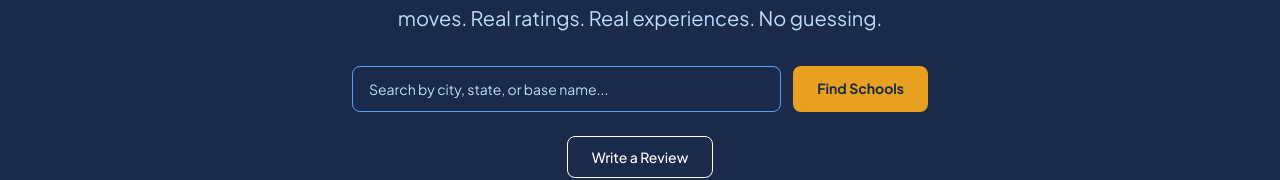
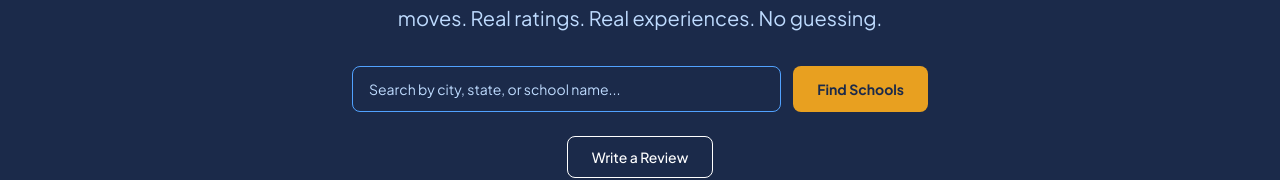
Before and after one commit to DTSmith49/pcs-military-app, a Next.js app: page / in a window 1280 px wide. Shown: the part 424-604 px from the top of the page. Built offline with nearby package versions, Linux system fonts and the light colour scheme; no server answers.

Commit message:
feat: wire up homepage hero search to /schools?q=

```diff
--- a/app/page.tsx
+++ b/app/page.tsx
@@ -1,7 +1,7 @@
 // app/page.tsx
 import Link from "next/link";
+import HeroSearch from "@/components/HeroSearch";
 import {
-  Search,
   BookOpen,
   PenLine,
   GraduationCap,
@@ -13,28 +13,26 @@ import {
   Trophy,
   Banknote,
   Timer,
+  Search,
 } from "lucide-react";
 
-// CHANGE 4: Replaced emoji with Lucide SVG icons throughout all three data arrays
-
 const stats = [
-  { icon: <Trophy size={24} strokeWidth={1.5} />, iconLabel: "School building", value: "Be First", label: "Rate Your School" },
-  { icon: <Banknote size={24} strokeWidth={1.5} />, iconLabel: "Military medal", value: "Free", label: "Always Free for Military Families" },
-  { icon: <Timer size={24} strokeWidth={1.5} />, iconLabel: "Stopwatch", value: "5 min", label: "Average Time to Write a Review" },
+  { icon: <Trophy size={24} strokeWidth={1.5} />, iconLabel: "Trophy", value: "Be First", label: "Rate Your School" },
+  { icon: <Banknote size={24} strokeWidth={1.5} />, iconLabel: "Banknote", value: "Free", label: "Always Free for Military Families" },
+  { icon: <Timer size={24} strokeWidth={1.5} />, iconLabel: "Timer", value: "5 min", label: "Average Time to Write a Review" },
 ];
 
 const steps = [
-  { icon: <Search size={36} strokeWidth={1.5} />, iconLabel: "Magnifying glass", step: "1", title: "Search by base or city", desc: "Find schools near your next duty station." },
-  { icon: <BookOpen size={36} strokeWidth={1.5} />, iconLabel: "Open book", step: "2", title: "Read real family reviews", desc: "See ratings from families who've been there." },
-  { icon: <PenLine size={36} strokeWidth={1.5} />, iconLabel: "Writing hand", step: "3", title: "Share your experience", desc: "Help the next family land on their feet." },
+  { icon: <Search size={36} strokeWidth={1.5} />, iconLabel: "Search", step: "1", title: "Search by base or city", desc: "Find schools near your next duty station." },
+  { icon: <BookOpen size={36} strokeWidth={1.5} />, iconLabel: "Book", step: "2", title: "Read real family reviews", desc: "See ratings from families who've been there." },
+  { icon: <PenLine size={36} strokeWidth={1.5} />, iconLabel: "Pen", step: "3", title: "Share your experience", desc: "Help the next family land on their feet." },
 ];
 
-// CHANGE 5: Added accent color per dimension for left-border color coding
 const dimensions = [
-  { icon: <GraduationCap size={22} strokeWidth={1.5} />, iconLabel: "Books", name: "Academic Experience", desc: "Curriculum alignment, credit transfer, and course rigor.", accent: "#3B82F6" },
+  { icon: <GraduationCap size={22} strokeWidth={1.5} />, iconLabel: "Graduation cap", name: "Academic Experience", desc: "Curriculum alignment, credit transfer, and course rigor.", accent: "#3B82F6" },
   { icon: <ClipboardList size={22} strokeWidth={1.5} />, iconLabel: "Clipboard", name: "Enrollment & Transition", desc: "How smoothly the school handled your PCS arrival.", accent: "#10B981" },
-  { icon: <HandHeart size={22} strokeWidth={1.5} />, iconLabel: "Handshake", name: "Special Needs Support", desc: "IEP and 504 plan continuity after a move.", accent: "#8B5CF6" },
-  { icon: <Users size={22} strokeWidth={1.5} />, iconLabel: "Heart", name: "Community & Belonging", desc: "How welcomed your child felt from day one.", accent: "#EF4444" },
+  { icon: <HandHeart size={22} strokeWidth={1.5} />, iconLabel: "Hand heart", name: "Special Needs Support", desc: "IEP and 504 plan continuity after a move.", accent: "#8B5CF6" },
+  { icon: <Users size={22} strokeWidth={1.5} />, iconLabel: "Users", name: "Community & Belonging", desc: "How welcomed your child felt from day one.", accent: "#EF4444" },
   { icon: <Megaphone size={22} strokeWidth={1.5} />, iconLabel: "Megaphone", name: "Communication & Engagement", desc: "Teacher responsiveness and family involvement.", accent: "#F59E0B" },
   { icon: <Star size={22} strokeWidth={1.5} />, iconLabel: "Star", name: "Military-Family Fit", desc: "Overall support for the realities of military life.", accent: "#1D4ED8" },
 ];
@@ -50,12 +48,11 @@ export default function HomePage() {
             Built by military families
           </div>
 
-          {/* CHANGE 1: clamp() added for responsive H1 sizing */}
           <h1
             className="font-bold leading-tight max-w-3xl"
             style={{ fontSize: "clamp(2rem, 5vw, 3.5rem)" }}
           >
-            Find Schools that
+            Find Schools that{" "}
             Understand Military Life
           </h1>
 
@@ -63,25 +60,9 @@ export default function HomePage() {
             Peer reviews from military families who have made the same PCS moves.
             Real ratings. Real experiences. No guessing.
           </p>
-          <div className="flex flex-col sm:flex-row gap-3 mt-2 w-full max-w-xl">
-            <label htmlFor="hero-search" className="sr-only">
-              Search by city, state, or base name
-            </label>
-            <input
-              id="hero-search"
-              type="text"
-              placeholder="Search by city, state, or base name..."
-              className="flex-1 rounded-lg px-4 py-3 text-white bg-transparent placeholder-blue-200 text-sm focus:outline-none focus:ring-2 focus:ring-[#E8A020] border border-blue-400"
-            />
-            <Link
-              href="/schools"
-              className="bg-[#E8A020] hover:bg-amber-500 text-[#1B2A4A] font-bold px-6 py-3 rounded-lg text-sm transition-colors whitespace-nowrap"
-            >
-              Find Schools
-            </Link>
-          </div>
 
-          {/* CHANGE 2a: "Share your experience" → "Write a Review" */}
+          <HeroSearch />
+
           <Link
             href="/review"
             className="border border-white text-white hover:bg-white hover:text-[#1B2A4A] px-6 py-2.5 rounded-lg text-sm font-medium transition-colors"
@@ -96,7 +77,6 @@ export default function HomePage() {
         <div className="mx-auto max-w-6xl px-4 py-6 grid grid-cols-1 sm:grid-cols-3 gap-4 text-center">
           {stats.map((s) => (
             <div key={s.label} className="flex flex-col items-center gap-1">
-              {/* CHANGE 4: SVG icon rendered directly instead of emoji span */}
               <span aria-label={s.iconLabel} className="text-[#1B2A4A]">{s.icon}</span>
               <span className="text-2xl font-bold text-[#1B2A4A]">{s.value}</span>
               <span className="text-sm text-slate-500">{s.label}</span>
@@ -106,7 +86,6 @@ export default function HomePage() {
       </section>
 
       {/* How it works */}
-      {/* CHANGE 3: H2 already exists and is visible — confirmed, no change needed here */}
       <section aria-labelledby="how-it-works-heading" className="mx-auto max-w-6xl px-4 py-16">
         <h2 id="how-it-works-heading" className="text-2xl md:text-3xl font-bold text-[#1B2A4A] text-center mb-10">
           How it works
@@ -117,7 +96,6 @@ export default function HomePage() {
               key={s.step}
               className="bg-white rounded-xl p-6 shadow-sm border border-slate-100 flex flex-col items-center text-center gap-3"
             >
-              {/* CHANGE 4: SVG icon rendered directly */}
               <span aria-label={s.iconLabel} className="text-[#1B2A4A]">{s.icon}</span>
               <div className="w-7 h-7 rounded-full bg-[#E8A020] text-[#1B2A4A] text-xs font-bold flex items-center justify-center" aria-hidden="true">
                 {s.step}
@@ -140,18 +118,12 @@ export default function HomePage() {
           </p>
           <div className="grid grid-cols-1 sm:grid-cols-2 md:grid-cols-3 gap-4">
             {dimensions.map((d) => (
-              // CHANGE 5: Left-border accent color + matching icon color per dimension
               <div
                 key={d.name}
                 className="rounded-xl border border-slate-200 p-5 flex gap-4 items-start bg-[#F8F7F4] hover:border-[#E8A020] transition-colors"
                 style={{ borderLeft: `4px solid ${d.accent}` }}
               >
-                {/* CHANGE 4: SVG icon with matching accent color */}
-                <span
-                  aria-label={d.iconLabel}
-                  className="mt-0.5 flex-shrink-0"
-                  style={{ color: d.accent }}
-                >
+                <span aria-label={d.iconLabel} className="mt-0.5 flex-shrink-0" style={{ color: d.accent }}>
                   {d.icon}
                 </span>
                 <div>
@@ -177,14 +149,12 @@ export default function HomePage() {
             what the next military family needs to find a school that truly supports their kids.
           </p>
           <div className="flex flex-col sm:flex-row gap-3 mt-2">
-            {/* CHANGE 2b: "Write the First Review" → "Write a Review" */}
             <Link
               href="/review"
               className="bg-[#E8A020] hover:bg-amber-500 text-[#1B2A4A] font-bold px-8 py-4 rounded-lg text-sm transition-colors"
             >
               Write a Review
             </Link>
-            {/* CHANGE 2c: "Browse Schools" → "Find Schools" */}
             <Link
               href="/schools"
               className="border border-[#1B2A4A] text-[#1B2A4A] hover:bg-[#1B2A4A] hover:text-white font-semibold px-8 py-4 rounded-lg text-sm transition-colors"
@@ -204,7 +174,6 @@ export default function HomePage() {
           <p className="text-blue-200 text-sm max-w-lg">
             Your review takes about 5 minutes and could save another military family weeks of uncertainty.
           </p>
-          {/* CHANGE 2d: "Write a School Review" → "Write a Review" */}
           <Link
             href="/review"
             className="bg-[#E8A020] hover:bg-amber-500 text-[#1B2A4A] font-bold px-8 py-4 rounded-lg text-base transition-colors"
--- /dev/null
+++ b/components/HeroSearch.tsx
@@ -0,0 +1,44 @@
+'use client'
+
+import { useRouter } from 'next/navigation'
+import { useState } from 'react'
+
+export default function HeroSearch() {
+  const router = useRouter()
+  const [query, setQuery] = useState('')
+
+  function handleSubmit(e: React.FormEvent) {
+    e.preventDefault()
+    const q = query.trim()
+    if (q) {
+      router.push(`/schools?q=${encodeURIComponent(q)}`)
+    } else {
+      router.push('/schools')
+    }
+  }
+
+  return (
+    <form
+      onSubmit={handleSubmit}
+      className="flex flex-col sm:flex-row gap-3 mt-2 w-full max-w-xl"
+    >
+      <label htmlFor="hero-search" className="sr-only">
+        Search by city, state, or school name
+      </label>
+      <input
+        id="hero-search"
+        type="text"
+        value={query}
+        onChange={(e) => setQuery(e.target.value)}
+        placeholder="Search by city, state, or school name..."
+        className="flex-1 rounded-lg px-4 py-3 text-white bg-transparent placeholder-blue-200 text-sm focus:outline-none focus:ring-2 focus:ring-[#E8A020] border border-blue-400"
+      />
+      <button
+        type="submit"
+        className="bg-[#E8A020] hover:bg-amber-500 text-[#1B2A4A] font-bold px-6 py-3 rounded-lg text-sm transition-colors whitespace-nowrap"
+      >
+        Find Schools
+      </button>
+    </form>
+  )
+}
```
